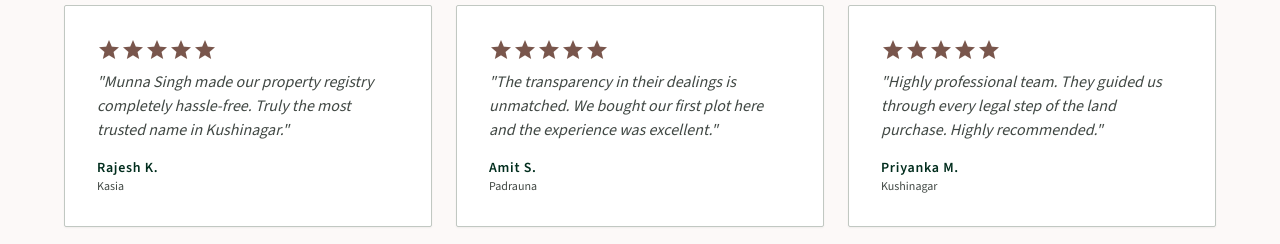
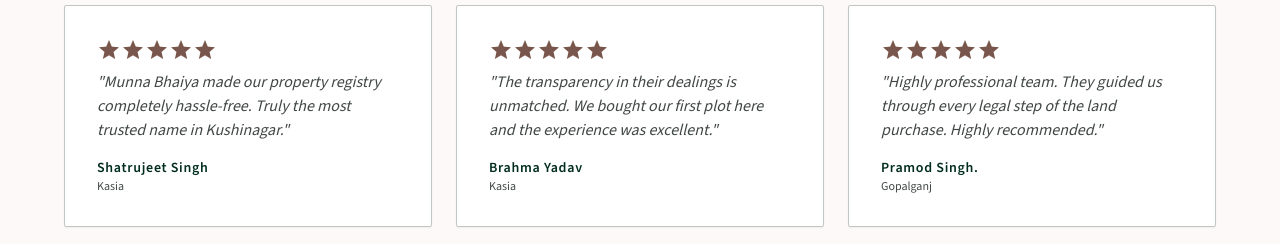
Before and after one commit to nitishraoprojects/bhoomid, a plain HTML site: page index.html in a window 1280 px wide. Shown: the part 3034-3278 px from the top of the page. Drawn offline with nearby package versions, Linux system fonts and the light colour scheme.

Commit message:
Update index.html

```diff
--- a/index.html
+++ b/index.html
@@ -496,11 +496,11 @@
                             <span class="material-symbols-outlined">star</span>
                             <span class="material-symbols-outlined">star</span>
                         </div>
-                        <p class="font-body-md text-body-md text-on-surface-variant mb-stack-md italic">"Munna Singh
+                        <p class="font-body-md text-body-md text-on-surface-variant mb-stack-md italic">"Munna Bhaiya
                             made our property registry completely hassle-free. Truly the most trusted name in
                             Kushinagar."</p>
                         <div>
-                            <div class="font-label-md text-label-md text-primary">Rajesh K.</div>
+                            <div class="font-label-md text-label-md text-primary">Shatrujeet Singh</div>
                             <div class="font-caption text-caption text-on-surface-variant">Kasia</div>
                         </div>
                     </div>
@@ -517,8 +517,8 @@
                             transparency in their dealings is unmatched. We bought our first plot here and the
                             experience was excellent."</p>
                         <div>
-                            <div class="font-label-md text-label-md text-primary">Amit S.</div>
-                            <div class="font-caption text-caption text-on-surface-variant">Padrauna</div>
+                            <div class="font-label-md text-label-md text-primary">Brahma Yadav</div>
+                            <div class="font-caption text-caption text-on-surface-variant">Kasia</div>
                         </div>
                     </div>
                     <!-- Testimonial 3 -->
@@ -534,8 +534,8 @@
                             professional team. They guided us through every legal step of the land purchase. Highly
                             recommended."</p>
                         <div>
-                            <div class="font-label-md text-label-md text-primary">Priyanka M.</div>
-                            <div class="font-caption text-caption text-on-surface-variant">Kushinagar</div>
+                            <div class="font-label-md text-label-md text-primary">Pramod Singh.</div>
+                            <div class="font-caption text-caption text-on-surface-variant">Gopalganj</div>
                         </div>
                     </div>
                 </div>
```
